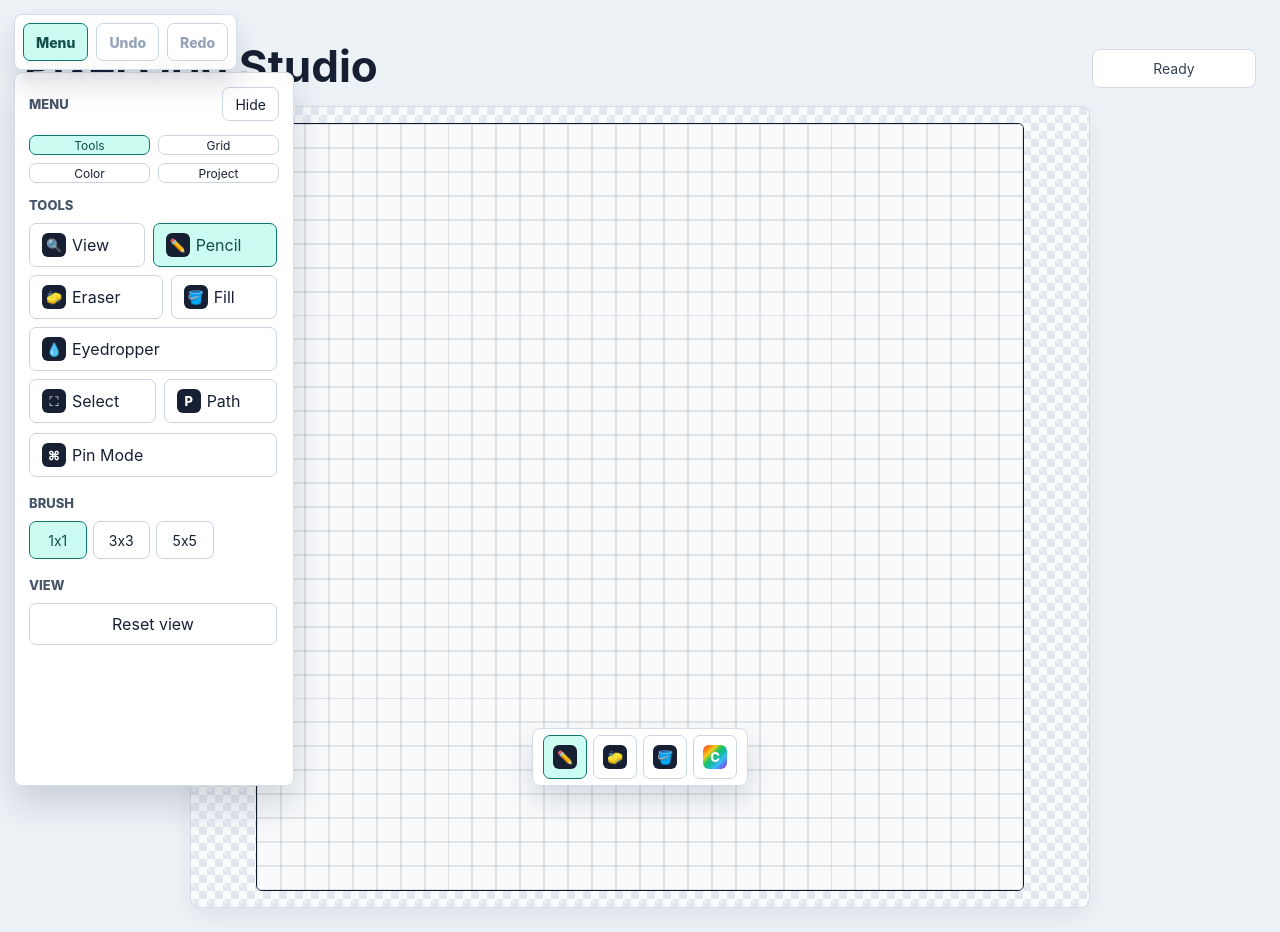
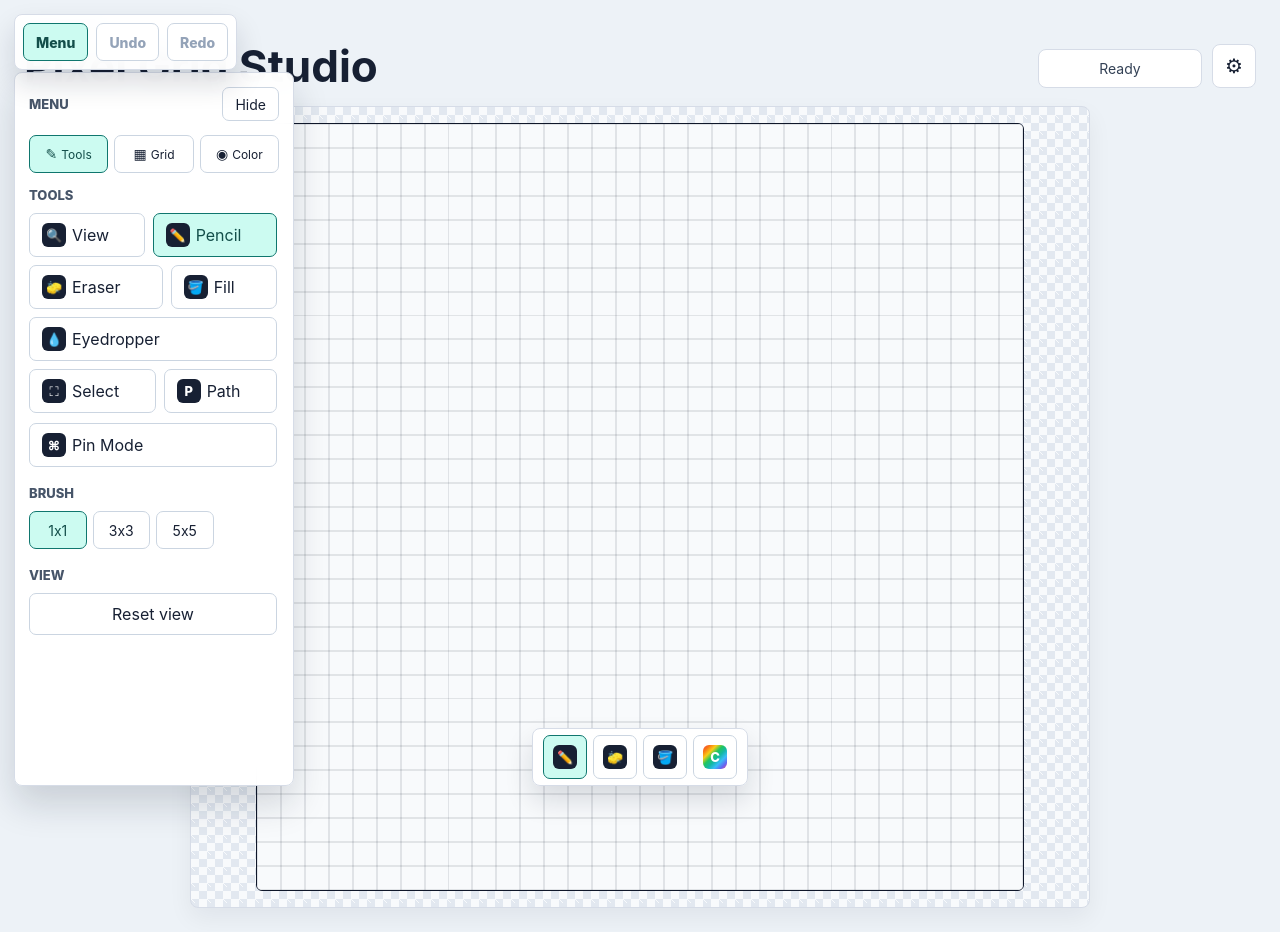
Before and after one commit to Quirel64/markit2d, a React (Vite) app: page / in a window 1280 px wide. Built offline with nearby package versions, Linux system fonts and the light colour scheme.

Commit message:
added grid toggle lines and new cog menu.

```diff
--- a/src/App.css
+++ b/src/App.css
@@ -38,6 +38,42 @@
   color: #334155;
   font-size: 14px;
   text-align: center;
+}
+
+.topbar-right {
+  display: flex;
+  align-items: end;
+  gap: 10px;
+}
+
+.settings-btn {
+  display: grid;
+  place-items: center;
+  width: 44px;
+  height: 44px;
+  min-height: 44px;
+  padding: 0;
+  border: 1px solid #d6dce7;
+  border-radius: 8px;
+  background: #ffffff;
+  font-size: 20px;
+  cursor: pointer;
+  transition: background-color 140ms ease, border-color 140ms ease, transform 140ms ease;
+}
+
+.settings-btn:hover {
+  border-color: #475569;
+  background: #f8fafc;
+}
+
+.settings-btn:active {
+  transform: translateY(1px);
+}
+
+.settings-btn.active {
+  border-color: #0f766e;
+  background: #ccfbf1;
+  color: #134e4a;
 }
 
 .workspace {
@@ -521,6 +557,36 @@ button:disabled {
   transform: translateX(0);
 }
 
+.settings-menu {
+  position: fixed;
+  z-index: 35;
+  top: 72px;
+  bottom: 14px;
+  right: 14px;
+  display: grid;
+  width: 280px;
+  grid-template-rows: auto minmax(0, 1fr);
+  gap: 14px;
+  padding: 14px;
+  border: 1px solid #d6dce7;
+  border-radius: 8px;
+  background: rgba(255, 255, 255, 0.97);
+  box-shadow: 0 18px 36px rgba(15, 23, 42, 0.16);
+  opacity: 0;
+  pointer-events: none;
+  transform: translateX(calc(100% + 28px));
+  transition:
+    opacity 160ms ease,
+    transform 160ms ease;
+  backdrop-filter: blur(10px);
+}
+
+.settings-menu.open {
+  opacity: 1;
+  pointer-events: auto;
+  transform: translateX(0);
+}
+
 .side-menu-header {
   display: flex;
   align-items: center;
@@ -536,16 +602,24 @@ button:disabled {
 
 .menu-tabs {
   display: grid;
-  grid-template-columns: repeat(2, minmax(0, 1fr));
-  gap: 8px;
+  grid-template-columns: repeat(3, minmax(0, 1fr));
+  gap: 6px;
 }
 
 .menu-tab {
-  display: grid;
-  min-height: 20px;
-  place-items: center;
-  gap: 2px;
+  display: flex;
+  align-items: center;
+  justify-content: center;
+  gap: 4px;
+  min-height: 38px;
+  padding: 0 6px;
   font-size: 12px;
+  white-space: nowrap;
+}
+
+.menu-tab-icon {
+  font-size: 14px;
+  line-height: 1;
 }
 
 .menu-tab.active {
@@ -622,6 +696,10 @@ button:disabled {
     min-width: 0;
   }
 
+  .topbar-right {
+    width: 100%;
+  }
+
   .workspace {
     max-width: none;
   }
@@ -634,6 +712,13 @@ button:disabled {
     top: 72px;
     bottom: 10px;
     left: 10px;
+    width: min(82vw, 300px);
+  }
+
+  .settings-menu {
+    top: 72px;
+    bottom: 10px;
+    right: 10px;
     width: min(82vw, 300px);
   }
 }
--- a/src/App.tsx
+++ b/src/App.tsx
@@ -89,8 +89,10 @@ function App() {
   const [status, setStatus] = useState('Ready')
   const [activeMenu, setActiveMenu] = useState<MenuId>('tools')
   const [isMenuOpen, setIsMenuOpen] = useState(true)
+  const [isSettingsOpen, setIsSettingsOpen] = useState(false)
   const [isPinMode, setIsPinMode] = useState(false)
   const [viewport, setViewport] = useState<Viewport>({ zoom: 1, panX: 0, panY: 0 })
+  const [showGridLines, setShowGridLines] = useState(true)
 
   const blockSize = useMemo(() => CANVAS_SIZE / gridSize, [gridSize])
 
@@ -244,24 +246,26 @@ function App() {
       ctx.restore()
     }
 
-    const gridStep = VIEW_SIZE / gridSize
-    ctx.strokeStyle = gridSize >= 64 ? 'rgba(15, 23, 42, 0.14)' : 'rgba(15, 23, 42, 0.2)'
-    ctx.lineWidth = 1 / viewport.zoom
-
-    for (let line = 0; line <= gridSize; line += 1) {
-      const pos = line * gridStep
-      ctx.beginPath()
-      ctx.moveTo(pos, 0)
-      ctx.lineTo(pos, VIEW_SIZE)
-      ctx.stroke()
-      ctx.beginPath()
-      ctx.moveTo(0, pos)
-      ctx.lineTo(VIEW_SIZE, pos)
-      ctx.stroke()
+    if (showGridLines) {
+      const gridStep = VIEW_SIZE / gridSize
+      ctx.strokeStyle = gridSize >= 64 ? 'rgba(15, 23, 42, 0.14)' : 'rgba(15, 23, 42, 0.2)'
+      ctx.lineWidth = 1 / viewport.zoom
+
+      for (let line = 0; line <= gridSize; line += 1) {
+        const pos = line * gridStep
+        ctx.beginPath()
+        ctx.moveTo(pos, 0)
+        ctx.lineTo(pos, VIEW_SIZE)
+        ctx.stroke()
+        ctx.beginPath()
+        ctx.moveTo(0, pos)
+        ctx.lineTo(VIEW_SIZE, pos)
+        ctx.stroke()
+      }
     }
 
     ctx.restore()
-  }, [color, gridSize, pathStart, pixels, previewPath, tool, viewport, floatingSelection, selection])
+  }, [color, gridSize, pathStart, pixels, previewPath, showGridLines, tool, viewport, floatingSelection, selection])
 
   const pushHistory = useCallback(() => {
     setHistory((items) => [...items.slice(-39), clonePixels(pixels)])
@@ -1185,21 +1189,33 @@ function App() {
 
     if (activeMenu === 'grid') {
       return (
-        <div className="control-group">
-          <span className="label">Grid</span>
-          <div className="segmented">
-            {GRID_PRESETS.map((preset) => (
-              <button
-                className={gridSize === preset ? 'active' : ''}
-                key={preset}
-                onClick={() => setGridSize(preset)}
-                type="button"
-              >
-                {preset}
-              </button>
-            ))}
+        <>
+          <div className="control-group">
+            <span className="label">Grid</span>
+            <div className="segmented">
+              {GRID_PRESETS.map((preset) => (
+                <button
+                  className={gridSize === preset ? 'active' : ''}
+                  key={preset}
+                  onClick={() => setGridSize(preset)}
+                  type="button"
+                >
+                  {preset}
+                </button>
+              ))}
+            </div>
           </div>
-        </div>
+          <div className="control-group">
+            <label className="toggle-field">
+              <input
+                checked={showGridLines}
+                onChange={(event) => setShowGridLines(event.target.checked)}
+                type="checkbox"
+              />
+              <span>Show grid lines</span>
+            </label>
+          </div>
+        </>
       )
     }
 
@@ -1311,74 +1327,7 @@ function App() {
       )
     }
 
-    return (
-      <>
-        <div className="control-group">
-          <span className="label">Export</span>
-          <div className="segmented">
-            {EXPORT_SCALES.map((preset) => (
-              <button
-                className={exportScale === preset ? 'active' : ''}
-                key={preset}
-                onClick={() => setExportScale(preset)}
-                type="button"
-              >
-                {preset}x
-              </button>
-            ))}
-          </div>
-          <label className="toggle-field">
-            <input
-              checked={exportTransparent}
-              onChange={(event) => setExportTransparent(event.target.checked)}
-              type="checkbox"
-            />
-            <span>Transparent PNG</span>
-          </label>
-          <button onClick={exportPng} type="button">
-            Download PNG
-          </button>
-        </div>
-
-        <div className="control-group">
-          <span className="label">Import</span>
-          <input
-            accept="image/*"
-            className="hidden-input"
-            onChange={handleImportChange}
-            ref={importInputRef}
-            type="file"
-          />
-          <button onClick={() => importInputRef.current?.click()} type="button">
-            Import image
-          </button>
-          <button onClick={copyProjectCode} type="button">
-            Copy project code
-          </button>
-        </div>
-
-        <div className="control-group project-code">
-          <label className="label" htmlFor="project-code">
-            Load code
-          </label>
-          <textarea
-            id="project-code"
-            onChange={(event) => setProjectCode(event.target.value)}
-            placeholder="Paste a PGS2 project code"
-            value={projectCode}
-          />
-          <button onClick={loadProjectCode} type="button">
-            Load project
-          </button>
-        </div>
-
-        <div className="control-group">
-          <button className="danger" onClick={clearCanvas} type="button">
-            Clear canvas
-          </button>
-        </div>
-      </>
-    )
+    return null
   }
 
   return (
@@ -1388,7 +1337,17 @@ function App() {
           <p className="eyebrow">Prototype</p>
           <h1>Pixel Grid Studio</h1>
         </div>
-        <div className="status">{status}</div>
+        <div className="topbar-right">
+          <div className="status">{status}</div>
+          <button
+            className={isSettingsOpen ? 'settings-btn active' : 'settings-btn'}
+            onClick={() => setIsSettingsOpen((open) => !open)}
+            title="Settings"
+            type="button"
+          >
+            ⚙
+          </button>
+        </div>
       </section>
 
       <section className="workspace">
@@ -1525,12 +1484,88 @@ function App() {
               title={item.label}
               type="button"
             >
+              <span className="menu-tab-icon" aria-hidden="true">{item.icon}</span>
               <span>{item.label}</span>
             </button>
           ))}
         </nav>
         <div className="side-menu-content">{renderActiveMenu()}</div>
       </aside>
+
+      <aside className={isSettingsOpen ? 'settings-menu open' : 'settings-menu'} aria-hidden={!isSettingsOpen}>
+        <div className="side-menu-header">
+          <span className="label">Settings</span>
+          <button className="menu-close" onClick={() => setIsSettingsOpen(false)} type="button">
+            Hide
+          </button>
+        </div>
+        <div className="side-menu-content">
+          <div className="control-group">
+            <span className="label">Export</span>
+            <div className="segmented">
+              {EXPORT_SCALES.map((preset) => (
+                <button
+                  className={exportScale === preset ? 'active' : ''}
+                  key={preset}
+                  onClick={() => setExportScale(preset)}
+                  type="button"
+                >
+                  {preset}x
+                </button>
+              ))}
+            </div>
+            <label className="toggle-field">
+              <input
+                checked={exportTransparent}
+                onChange={(event) => setExportTransparent(event.target.checked)}
+                type="checkbox"
+              />
+              <span>Transparent PNG</span>
+            </label>
+            <button onClick={exportPng} type="button">
+              Download PNG
+            </button>
+          </div>
+
+          <div className="control-group">
+            <span className="label">Import</span>
+            <input
+              accept="image/*"
+              className="hidden-input"
+              onChange={handleImportChange}
+              ref={importInputRef}
+              type="file"
+            />
+            <button onClick={() => importInputRef.current?.click()} type="button">
+              Import image
+            </button>
+            <button onClick={copyProjectCode} type="button">
+              Copy project code
+            </button>
+          </div>
+
+          <div className="control-group project-code">
+            <label className="label" htmlFor="project-code">
+              Load code
+            </label>
+            <textarea
+              id="project-code"
+              onChange={(event) => setProjectCode(event.target.value)}
+              placeholder="Paste a PGS2 project code"
+              value={projectCode}
+            />
+            <button onClick={loadProjectCode} type="button">
+              Load project
+            </button>
+          </div>
+
+          <div className="control-group">
+            <button className="danger" onClick={clearCanvas} type="button">
+              Clear canvas
+            </button>
+          </div>
+        </div>
+      </aside>
     </main>
   )
 }
--- a/src/constants/index.ts
+++ b/src/constants/index.ts
@@ -19,10 +19,9 @@ export const TOOLS: Array<{ id: Tool; icon: string; label: string }> = [
 ]
 
 export const MENUS: Array<{ id: MenuId; icon: string; label: string }> = [
-  { id: 'tools', icon: 'T', label: 'Tools' },
-  { id: 'grid', icon: 'G', label: 'Grid' },
-  { id: 'color', icon: 'C', label: 'Color' },
-  { id: 'project', icon: 'P', label: 'Project' },
+  { id: 'tools', icon: '✎', label: 'Tools' },
+  { id: 'grid', icon: '▦', label: 'Grid' },
+  { id: 'color', icon: '◉', label: 'Color' },
 ]
 
 export const STORAGE_KEY = 'pixel-grid-studio-draft'
--- a/src/types/index.ts
+++ b/src/types/index.ts
@@ -1,6 +1,6 @@
 export type Tool = 'view' | 'pencil' | 'eraser' | 'fill' | 'eyedropper' | 'select' | 'path'
 export type Pixel = string | null
-export type MenuId = 'tools' | 'grid' | 'color' | 'project'
+export type MenuId = 'tools' | 'grid' | 'color'
 
 export type Viewport = {
   zoom: number
```
